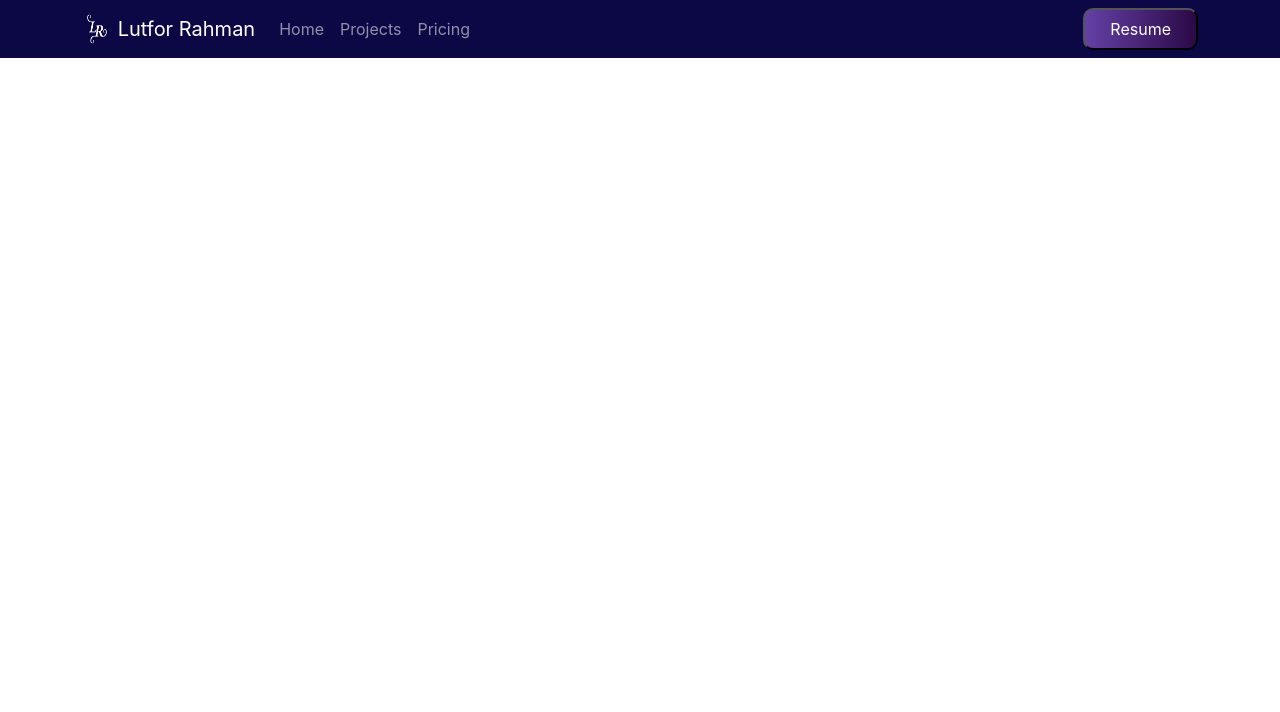
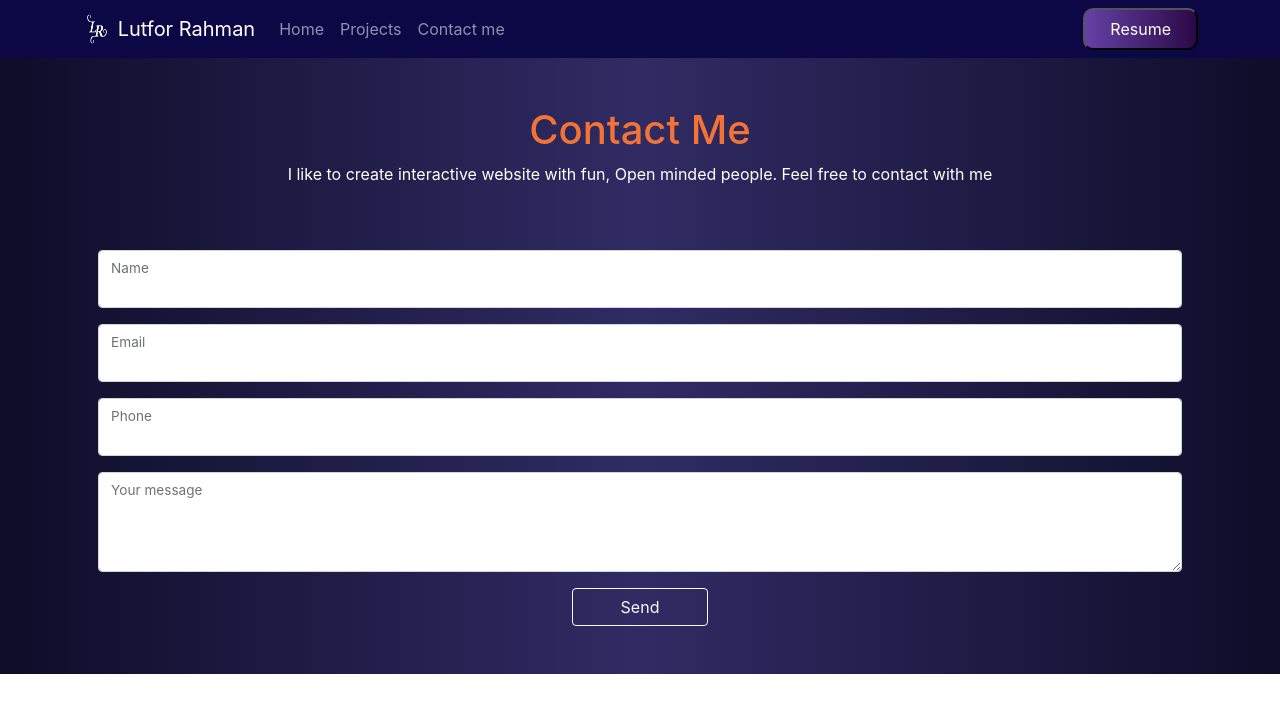
Before and after one commit to lutfor779/personal-portfolio, a React (Create React App) app: page /contact in a window 1280 px wide. Shown: the top 712 px of the page. Built offline with nearby package versions, Linux system fonts and the light colour scheme; no server answers.

Commit message:
Contact added

```diff
--- a/package.json
+++ b/package.json
@@ -7,6 +7,7 @@
     "@testing-library/react": "^11.2.7",
     "@testing-library/user-event": "^12.8.3",
     "bootstrap": "^5.1.3",
+    "emailjs-com": "^3.2.0",
     "react": "^17.0.2",
     "react-bootstrap": "^2.0.2",
     "react-dom": "^17.0.2",
--- a/src/App.js
+++ b/src/App.js
@@ -1,5 +1,6 @@
 import { BrowserRouter, Routes, Route } from "react-router-dom";
 import './App.css';
+import Contact from "./pages/Contact/Contact/Contact";
 import Home from "./pages/Home/Home/Home";
 import Projects from "./pages/Projects/Projects/Projects";
 import Navigation from './pages/Shared/Navbar/Navigation';
@@ -13,6 +14,7 @@ function App() {
           <Route exact path="/" element={<Home />} />
           <Route path="home" element={<Home />} />
           <Route path="projects" element={<Projects />} />
+          <Route path="contact" element={<Contact />} />
         </Routes>
       </BrowserRouter>
     </div>
--- /dev/null
+++ b/src/pages/Contact/Contact/Contact.js
@@ -0,0 +1,17 @@
+import React from 'react';
+import { Container } from 'react-bootstrap';
+import ContactForm from '../ContactForm/ContactForm';
+
+const Contact = () => {
+    return (
+        <div className="color1">
+            <Container>
+                <h1 className="text pt-5">Contact Me</h1>
+                <p className="text-white">I like to create interactive website with fun, Open minded people. Feel free to contact with me</p>
+                <ContactForm />
+            </Container>
+        </div>
+    );
+};
+
+export default Contact;
--- /dev/null
+++ b/src/pages/Contact/ContactForm/ContactForm.js
@@ -0,0 +1,68 @@
+import React, { useRef } from 'react';
+import { Button, FloatingLabel, Form } from 'react-bootstrap';
+import { EMAIL_JS_SERVICE_ID, EMAIL_JS_TEMPLATE_ID, EMAIL_JS_USER_ID } from '../Config/config';
+import emailjs from 'emailjs-com';
+
+const ContactForm = () => {
+    const form = useRef();
+
+    const sendEmail = (e) => {
+        e.preventDefault();
+        emailjs.sendForm(EMAIL_JS_SERVICE_ID, EMAIL_JS_TEMPLATE_ID,
+            form.current, EMAIL_JS_USER_ID)
+            .then((result) => {
+                console.log(result.text);
+            }, (error) => {
+                console.log(error.text);
+            });
+        e.target.reset();
+    };
+
+    return (
+        <Form
+            ref={form}
+            onSubmit={sendEmail}
+            className="py-5 px-3 align-items-center">
+
+            <FloatingLabel controlId="name" label="Name" className="mb-3">
+                <Form.Control
+                    type="text"
+                    name="to_name"
+                    required />
+            </FloatingLabel>
+
+            <FloatingLabel controlId="exampleForm.ControlInput1" label="Email" className="mb-3">
+                <Form.Control
+                    type="email"
+                    name="from_name"
+                    required />
+            </FloatingLabel>
+
+            <FloatingLabel controlId="exampleForm.ControlInput2" label="Phone" className="mb-3">
+                <Form.Control
+                    type="number"
+                    name="from_phone"
+                    required />
+            </FloatingLabel>
+
+            <FloatingLabel controlId="floatingTextarea1" label="Your message" className="mb-3">
+                <Form.Control
+                    as="textarea"
+                    name="message"
+                    style={{ height: '100px' }}
+                    required
+                />
+            </FloatingLabel>
+
+            <Button
+                variant="outline-light"
+                type="submit"
+                className="px-5"
+            >
+                Send
+            </Button>
+        </Form>
+    );
+};
+
+export default ContactForm;
--- a/src/pages/Home/Intro/Intro.css
+++ b/src/pages/Home/Intro/Intro.css
@@ -6,3 +6,9 @@
     background: #2a0845;
     background: linear-gradient(to right, #2a0845, #1a2a6c, #2a0845);
 }
+.highlight{
+    color: #52ffb7;
+}
+.text{
+    color: #F37335;
+}
--- a/src/pages/Home/Intro/Intro.js
+++ b/src/pages/Home/Intro/Intro.js
@@ -9,9 +9,9 @@ const Intro = () => {
             <Container>
                 <Row xs={1} md={2} className="py-5 px-3 align-items-center">
                     <Col className="text-start" xs={{ order: 'last' }} md={{ order: 'first' }}>
-                        <p>WELCOME TO MY WORLD</p>
-                        <h1>Hi, I'm <span>LUTFOR RAHMAN</span></h1>
-                        <h3>a Web Developer</h3>
+                        <p className="text">WELCOME TO MY WORLD</p>
+                        <h1>Hi, I'm <span className="highlight">LUTFOR RAHMAN</span></h1>
+                        <h3>a <span className="highlight">Web Developer</span></h3>
                         <p>Hello and thanks for visiting my profile. I am a front-end website developer and mostly I am passionate on web coding. I’m quite comfortable in using ES6, React, Bootstrap, Node.js, MongoDB, Firebase, etc.</p>
                     </Col>
                     <Col xs={{ order: 'first' }} md={{ order: 'last' }}>
--- a/src/pages/Projects/Projects/Projects.js
+++ b/src/pages/Projects/Projects/Projects.js
@@ -7,7 +7,7 @@ const Projects = () => {
     return (
         <div className="color2">
             <Container>
-                <h1 className="text-white pt-5">Here are some projects sample</h1>
+                <h1 className="text pt-5">Here are some projects sample</h1>
                 <Row xs={1} md={2} lg={3} className="g-4 py-5 px-3 align-items-center">
                     <Col>
                         <Card>
--- a/src/pages/Shared/Navbar/Navigation.js
+++ b/src/pages/Shared/Navbar/Navigation.js
@@ -24,7 +24,7 @@ const Navigation = () => {
                     <Nav className="me-auto">
                         <Nav.Link as={Link} to="/home">Home</Nav.Link>
                         <Nav.Link as={Link} to="projects">Projects</Nav.Link>
-                        <Nav.Link href="#price">Pricing</Nav.Link>
+                        <Nav.Link as={Link} to="/contact">Contact me</Nav.Link>
                     </Nav>
                     <Nav className="ms-auto">
                         <a href="https://drive.google.com/file/d/18b6KTrb3fTtyDcACYpww3xH98xGZiqjV/view?usp=sharing" target="_blank" rel="noreferrer">
```
Also changed, not shown: 2 other files (tests, documents, lock files or other folders).
